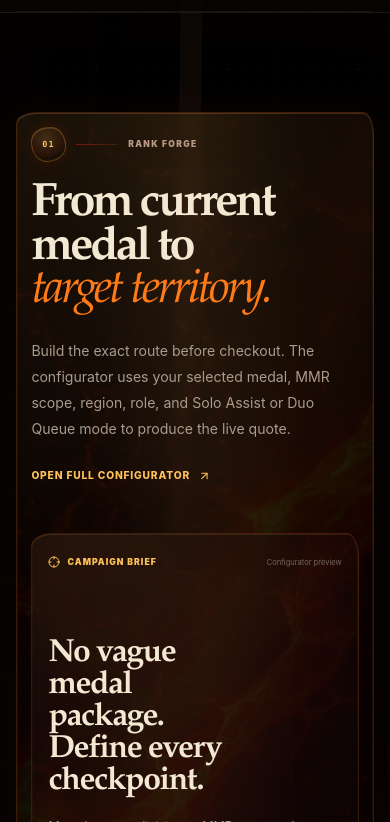
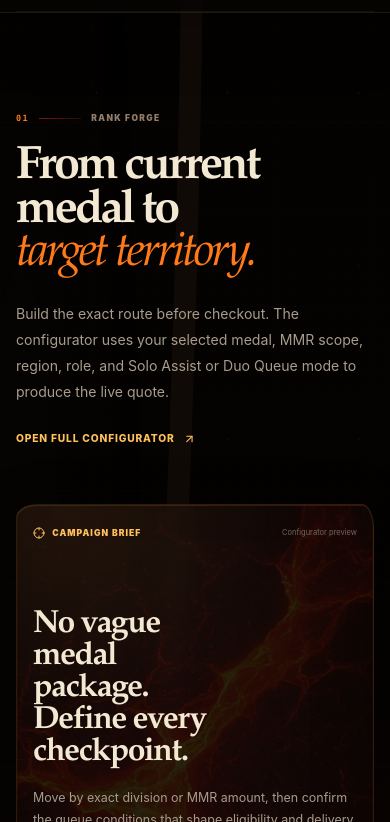
Before and after one commit to mohamadreza121/Dota2Boost, a Next.js app: page / in a window 390 px wide. Shown: the part 1182-2004 px from the top of the page. Built offline with nearby package versions, Linux system fonts and the light colour scheme; no server answers.

Commit message:
Limit lava texture to inner cards

```diff
--- a/src/app/dire-forge.css
+++ b/src/app/dire-forge.css
@@ -75,7 +75,7 @@
   content: "";
   filter: saturate(1.35) contrast(1.08);
   mix-blend-mode: screen;
-  opacity: 0.055;
+  opacity: 0.13;
   pointer-events: none;
   transition: opacity 260ms ease, transform 700ms cubic-bezier(.2,.8,.2,1);
 }
@@ -108,83 +108,7 @@
   transform: translateY(-4px);
 }
 
-.forged-card:hover::before { opacity: 0.095; transform: scale(1.035); }
-
-/* Translucent lava-glass chapter containers */
-
-.lava-section-shell {
-  --lava-shell-position: center 48%;
-  position: relative;
-  overflow: hidden;
-  border: 1px solid rgb(255 122 24 / 0.2);
-  border-radius: 2.1rem 0.95rem 2.75rem 1.25rem / 1.15rem 2.45rem 0.92rem 2rem;
-  background:
-    radial-gradient(circle at 8% 0, rgb(255 186 82 / 0.09), transparent 26%),
-    radial-gradient(circle at 92% 100%, rgb(190 30 12 / 0.13), transparent 32%),
-    linear-gradient(145deg, rgb(15 7 5 / 0.61), rgb(4 2 1 / 0.39));
-  box-shadow:
-    inset 0 1px rgb(255 224 153 / 0.13),
-    inset 0 0 0 1px rgb(255 255 255 / 0.018),
-    inset 0 -65px 120px rgb(0 0 0 / 0.2),
-    0 38px 100px rgb(0 0 0 / 0.3),
-    0 0 42px rgb(255 58 16 / 0.045);
-  padding: clamp(2rem, 4.4vw, 4.2rem);
-  backdrop-filter: blur(7px) saturate(1.05);
-  isolation: isolate;
-}
-
-.lava-section-shell::before {
-  position: absolute;
-  inset: -2%;
-  z-index: -2;
-  background: url("/media/dire-forge/textures/lava-cracks.jpg") var(--lava-shell-position) / cover no-repeat;
-  content: "";
-  filter: saturate(1.28) contrast(1.12) brightness(0.86);
-  mix-blend-mode: screen;
-  opacity: 0.105;
-  pointer-events: none;
-}
-
-.lava-section-shell::after {
-  position: absolute;
-  inset: 0;
-  z-index: -1;
-  border-radius: inherit;
-  background:
-    linear-gradient(108deg, transparent 0 28%, rgb(255 87 23 / 0.045) 39%, transparent 51%),
-    radial-gradient(ellipse at 50% 0, rgb(255 181 73 / 0.075), transparent 45%),
-    linear-gradient(180deg, rgb(0 0 0 / 0.04), rgb(0 0 0 / 0.2));
-  box-shadow:
-    inset 0 0 0 1px rgb(255 215 132 / 0.025),
-    inset 0 -1px rgb(255 80 18 / 0.2);
-  content: "";
-  pointer-events: none;
-}
-
-.lava-section-shell--rank { --lava-shell-position: 52% 34%; }
-.lava-section-shell--arsenal { --lava-shell-position: 42% 52%; }
-.lava-section-shell--campaign { --lava-shell-position: 58% 68%; }
-.lava-section-shell--proof { --lava-shell-position: 46% 44%; }
-.lava-section-shell--roster { --lava-shell-position: 61% 60%; }
-.lava-section-shell--why { --lava-shell-position: 38% 31%; }
-.lava-section-shell--final { --lava-shell-position: 54% 52%; }
-
-.lava-section-shell :is(.forge-section-heading__title > p, .forge-kicker) {
-  color: #b99b85;
-}
-
-.lava-section-shell :is(.forge-section-heading__title > p span, .forge-kicker span) {
-  display: inline-grid;
-  width: 2.15rem;
-  height: 2.15rem;
-  flex: 0 0 2.15rem;
-  place-items: center;
-  border: 1px solid rgb(255 152 46 / 0.32);
-  border-radius: 52% 43% 57% 46% / 43% 55% 45% 57%;
-  background: radial-gradient(circle at 42% 30%, rgb(255 190 88 / 0.17), rgb(120 22 9 / 0.14) 62%, transparent 64%);
-  box-shadow: inset 0 1px rgb(255 228 170 / 0.13), 0 0 18px rgb(255 72 17 / 0.1);
-  color: var(--hot-gold);
-}
+.forged-card:hover::before { opacity: 0.18; transform: scale(1.035); }
 
 .molten-button,
 .plate-button {
@@ -1437,15 +1361,6 @@
   padding-block: 6rem;
 }
 
-.siege-cta__inner.lava-section-shell {
-  min-height: 46rem;
-  margin-block: clamp(3rem, 5vw, 5rem);
-  padding: clamp(2rem, 5vw, 4.5rem);
-  background:
-    radial-gradient(circle at 82% 50%, rgb(230 75 32 / 0.12), transparent 30%),
-    linear-gradient(145deg, rgb(13 6 4 / 0.58), rgb(3 2 1 / 0.34));
-}
-
 .siege-cta__copy > p {
   display: flex;
   align-items: center;
@@ -1615,12 +1530,8 @@
 
 @media (max-width: 768px) {
   .forge-section { padding-block: 6.2rem; }
-  .lava-section-shell {
-    border-radius: 1.35rem 0.68rem 1.65rem 0.78rem / 0.74rem 1.45rem 0.66rem 1.25rem;
-    padding: 1.25rem;
-    backdrop-filter: blur(5px) saturate(1.04);
-  }
-  .lava-section-shell::before { opacity: 0.085; }
+  .forged-panel::before,
+  .forged-card::before { opacity: 0.105; }
   .forge-hero { height: auto; }
   .forge-hero__sticky { position: relative; top: auto; height: max(43rem, calc(100svh - var(--header-height))); min-height: 43rem; }
   .forge-hero__scene.is-current img { object-position: 70% center; opacity: 0.62; transform: scale(1.12); }
@@ -1693,7 +1604,6 @@
   .siege-cta,
   .siege-cta__inner { min-height: 0; }
   .siege-cta__inner { padding-block: 7rem; }
-  .siege-cta__inner.lava-section-shell { margin-block: 2.5rem; padding: 4rem 1.25rem; }
   .siege-cta__copy h2 { font-size: clamp(3rem, 14vw, 4.6rem); }
   .siege-cta__copy > div { display: grid; grid-template-columns: 1fr; }
   .siege-cta__copy :is(.molten-button, .plate-button) { width: 100%; }
@@ -1703,8 +1613,6 @@
 }
 
 @media (max-width: 520px) {
-  .lava-section-shell { padding: 0.9rem; }
-  .lava-section-shell .forge-section-heading { margin-bottom: 2.5rem; }
   .forge-section-heading__title > p,
   .forge-kicker { font-size: 0.53rem; }
   .forge-trust-rail__items { grid-template-columns: 1fr; }
--- a/src/components/home/forge-core-sections.tsx
+++ b/src/components/home/forge-core-sections.tsx
@@ -129,7 +129,7 @@ export function ForgeTrustRail() {
 export function RankForge() {
   return (
     <section className="forge-section rank-forge" data-rank-forge>
-      <div className="container-shell lava-section-shell lava-section-shell--rank">
+      <div className="container-shell">
         <ForgeSectionHeading
           chapter="01"
           eyebrow="Rank Forge"
@@ -220,7 +220,7 @@ export function RankForge() {
 export function CampaignFlow() {
   return (
     <section className="forge-section campaign-flow">
-      <div className="container-shell lava-section-shell lava-section-shell--campaign">
+      <div className="container-shell">
         <ForgeSectionHeading
           chapter="03"
           eyebrow="Campaign protocol"
--- a/src/components/home/forge-proof-sections.tsx
+++ b/src/components/home/forge-proof-sections.tsx
@@ -47,7 +47,7 @@ const whyItems = [
 export function VictoryProof() {
   return (
     <section className="forge-section victory-proof">
-      <div className="container-shell lava-section-shell lava-section-shell--proof">
+      <div className="container-shell">
         <ForgeSectionHeading
           chapter="04"
           eyebrow="Proof of victory"
@@ -108,7 +108,7 @@ export function VictoryProof() {
 export function RosterPreview() {
   return (
     <section className="forge-section roster-preview">
-      <div className="container-shell lava-section-shell lava-section-shell--roster">
+      <div className="container-shell">
         <ForgeSectionHeading
           chapter="05"
           eyebrow="Verified roster"
@@ -165,7 +165,7 @@ export function RosterPreview() {
 export function WhyHighground() {
   return (
     <section className="forge-section why-highground">
-      <div className="container-shell why-highground__layout lava-section-shell lava-section-shell--why">
+      <div className="container-shell why-highground__layout">
         <div className="why-highground__intro" data-forge-reveal>
           <p className="forge-kicker"><span>06</span><i /> Why Highground</p>
           <h2>A serious platform for a <em>high-risk category.</em></h2>
@@ -234,7 +234,7 @@ export function SiegeCta() {
       />
       <div className="siege-cta__shade" aria-hidden="true" />
 
-      <div className="container-shell siege-cta__inner lava-section-shell lava-section-shell--final">
+      <div className="container-shell siege-cta__inner">
         <div className="siege-cta__copy" data-forge-reveal>
           <p><Swords /> Final ready check</p>
           <h2 id="siege-title">Siege the Ancient.<br /> <em>Start with the route.</em></h2>
--- a/src/components/home/forge-service-arsenal.tsx
+++ b/src/components/home/forge-service-arsenal.tsx
@@ -43,7 +43,7 @@ export function ServiceArsenal() {
 
   return (
     <section className="forge-section service-arsenal">
-      <div className="container-shell lava-section-shell lava-section-shell--arsenal">
+      <div className="container-shell">
         <ForgeSectionHeading
           chapter="02"
           eyebrow="Service Arsenal"
```
Also changed, not shown: 1 other file (tests, documents, lock files or other folders).
